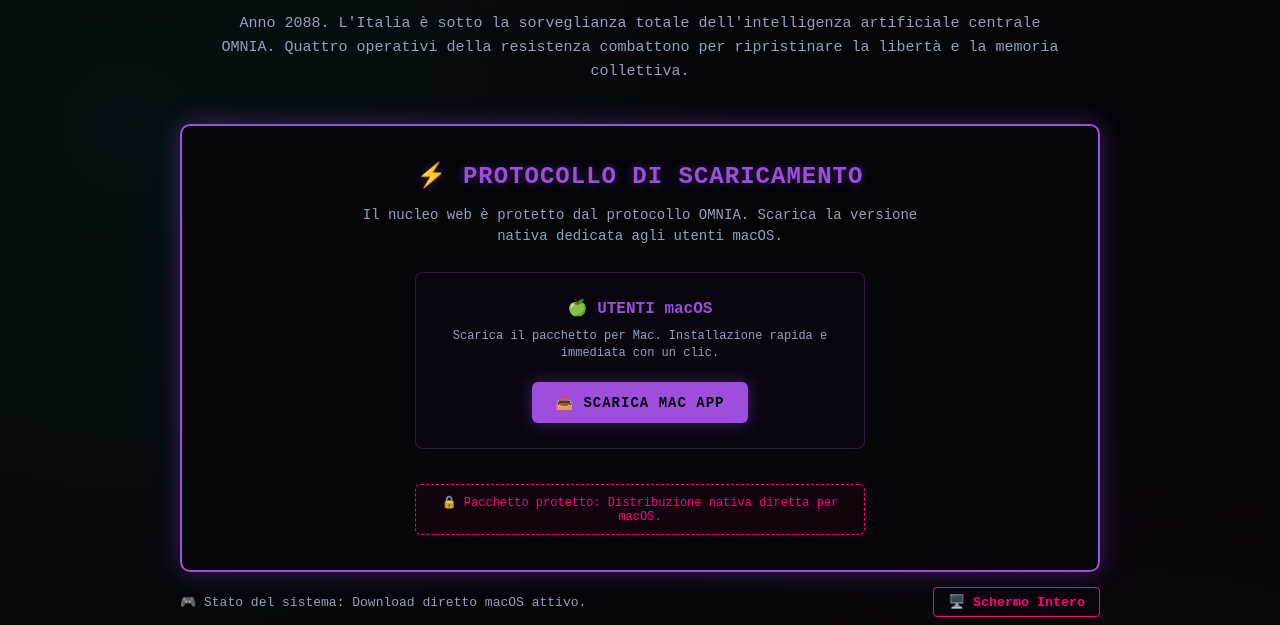
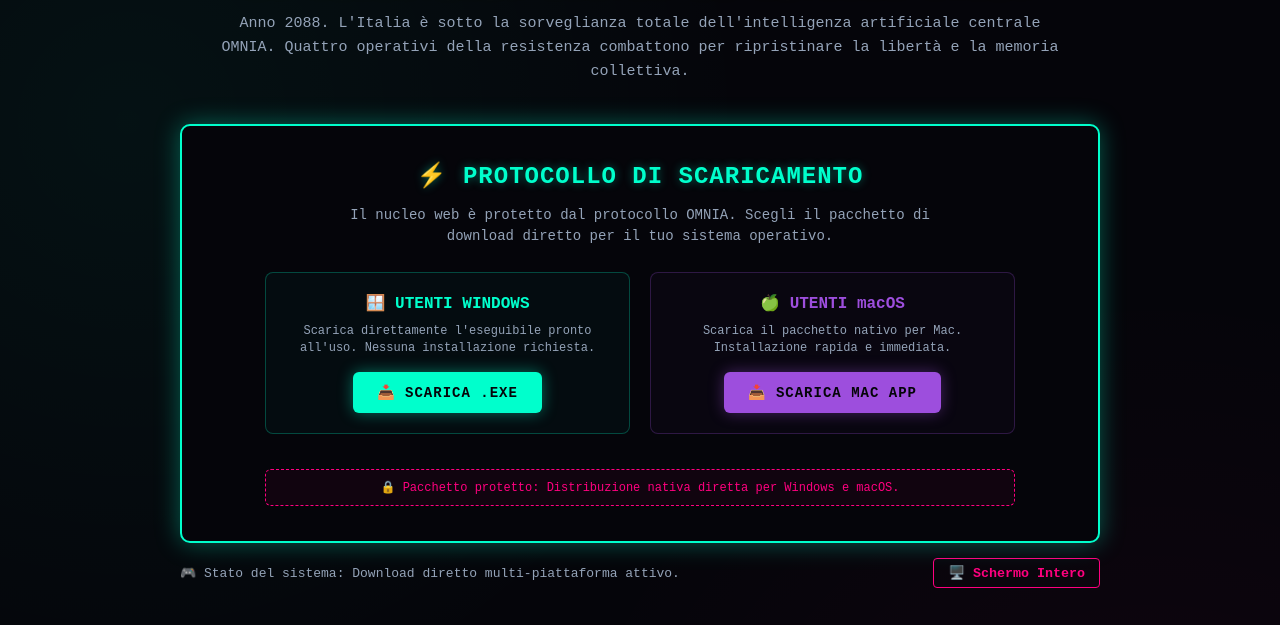
Before and after one commit to YouColliscisti/Italia_2088, a plain HTML site: page gioco.html in a window 1280 px wide. Both pictures are taken after a click on the button "IT". Shown: the part 141-766 px from the top of the page. Drawn offline with Linux system fonts and the light colour scheme.

Commit message:
Upgraded windows and MacOs

```diff
--- a/gioco.html
+++ b/gioco.html
@@ -107,9 +107,9 @@
         .game-frame-container {
             width: 100%;
             background: #05050a;
-            border: 2px solid var(--neon-purple);
+            border: 2px solid var(--neon-cyan);
             border-radius: 10px;
-            box-shadow: 0 0 25px rgba(157, 78, 221, 0.35);
+            box-shadow: 0 0 25px rgba(0, 255, 204, 0.35);
             overflow: hidden;
             position: relative;
             display: flex;
@@ -121,10 +121,10 @@
         }
 
         .standby-title {
-            color: var(--neon-purple);
+            color: var(--neon-cyan);
             margin-bottom: 15px;
             font-size: 24px;
-            text-shadow: 0 0 10px rgba(157, 78, 221, 0.4);
+            text-shadow: 0 0 10px rgba(0, 255, 204, 0.4);
             letter-spacing: 1px;
         }
 
@@ -137,35 +137,44 @@
         }
 
         .download-grid {
-            display: flex;
-            justify-content: center;
+            display: grid;
+            grid-template-columns: repeat(auto-fit, minmax(280px, 1fr));
+            gap: 20px;
             width: 100%;
-            max-width: 450px;
+            max-width: 750px;
             margin-bottom: 20px;
         }
 
         .download-box {
-            background: rgba(157, 78, 221, 0.03);
-            border: 1px solid rgba(157, 78, 221, 0.25);
+            background: rgba(0, 255, 204, 0.03);
+            border: 1px solid rgba(0, 255, 204, 0.25);
             border-radius: 8px;
-            padding: 25px;
+            padding: 20px;
             display: flex;
             flex-direction: column;
             align-items: center;
             justify-content: space-between;
-            width: 100%;
+        }
+
+        .download-box.mac-box {
+            background: rgba(157, 78, 221, 0.03);
+            border: 1px solid rgba(157, 78, 221, 0.25);
         }
 
         .download-box h4 {
-            color: var(--neon-purple);
+            color: var(--neon-cyan);
             margin-bottom: 10px;
             font-size: 16px;
+        }
+
+        .download-box.mac-box h4 {
+            color: var(--neon-purple);
         }
 
         .download-box p {
             font-size: 12px;
             color: var(--text-muted);
-            margin-bottom: 20px;
+            margin-bottom: 15px;
             line-height: 1.4;
         }
 
@@ -176,17 +185,27 @@
             font-size: 14px;
             font-weight: bold;
             letter-spacing: 1px;
-            background: var(--neon-purple);
+            background: var(--neon-cyan);
             color: var(--bg-color);
             border: none;
             border-radius: 6px;
             cursor: pointer;
-            box-shadow: 0 0 15px rgba(157, 78, 221, 0.4);
+            box-shadow: 0 0 15px rgba(0, 255, 204, 0.4);
             transition: all 0.25s ease;
         }
 
         .start-btn:hover {
             transform: scale(1.03);
+            background: #fff;
+            box-shadow: 0 0 25px var(--neon-cyan);
+        }
+
+        .start-btn.mac-btn {
+            background: var(--neon-purple);
+            box-shadow: 0 0 15px rgba(157, 78, 221, 0.4);
+        }
+
+        .start-btn.mac-btn:hover {
             background: #fff;
             box-shadow: 0 0 25px var(--neon-purple);
             color: var(--bg-color);
@@ -200,7 +219,7 @@
             color: var(--neon-pink);
             font-size: 12px;
             background: rgba(255, 0, 127, 0.05);
-            max-width: 450px;
+            max-width: 750px;
             width: 100%;
         }
 
@@ -334,26 +353,35 @@
         <div class="game-frame-container" id="game-container">
             <h3 class="standby-title" id="st-title">⚡ PROTOCOLLO DI SCARICAMENTO</h3>
             <p class="standby-desc" id="st-desc">
-                Il nucleo web è protetto dal protocollo OMNIA. Scarica la versione nativa dedicata agli utenti macOS.
+                Il nucleo web è protetto dal protocollo OMNIA. Scegli il pacchetto di download diretto per il tuo sistema operativo.
             </p>
 
             <div class="download-grid">
+                <!-- Windows Version -->
+                <div class="download-box">
+                    <h4 id="win-box-title">🪟 UTENTI WINDOWS</h4>
+                    <p id="win-box-desc">Scarica direttamente l'eseguibile pronto all'uso. Nessuna installazione richiesta.</p>
+                    <a href="dist/main.exe" download class="start-btn" id="dl-win-btn">
+                        📥 SCARICA .EXE
+                    </a>
+                </div>
+
                 <!-- Mac Version -->
-                <div class="download-box">
+                <div class="download-box mac-box">
                     <h4 id="mac-box-title">🍏 UTENTI macOS</h4>
-                    <p id="mac-box-desc">Scarica il pacchetto per Mac. Installazione rapida e immediata con un clic.</p>
-                    <a href="dist/mac-app/main" download class="start-btn" id="dl-mac-btn">
+                    <p id="mac-box-desc">Scarica il pacchetto nativo per Mac. Installazione rapida e immediata.</p>
+                    <a href="dist/mac-app/main" download class="start-btn mac-btn" id="dl-mac-btn">
                         📥 SCARICA MAC APP
                     </a>
                 </div>
             </div>
 
             <div class="standby-box" id="st-box">
-                🔒 Pacchetto protetto: Distribuzione nativa diretta per macOS.
+                🔒 Pacchetto protetto: Distribuzione nativa diretta per Windows e macOS.
             </div>
         </div>
         <div class="game-controls">
-            <span class="game-hint" id="game-hint">🎮 Stato del sistema: Download diretto macOS attivo.</span>
+            <span class="game-hint" id="game-hint">🎮 Stato del sistema: Download diretto multi-piattaforma attivo.</span>
             <button class="fullscreen-btn" onclick="toggleFullscreen()" id="fs-btn">🖥️ Schermo Intero</button>
         </div>
     </div>
@@ -414,13 +442,16 @@
                 heroTitle: "LA RESISTENZA CONTRO IL NETWORK OMNIA",
                 heroDesc: "Anno 2088. L'Italia è sotto la sorveglianza totale dell'intelligenza artificiale centrale OMNIA. Quattro operativi della resistenza combattono per ripristinare la libertà e la memoria collettiva.",
                 stTitle: "⚡ PROTOCOLLO DI SCARICAMENTO",
-                stDesc: "Il nucleo web è protetto dal protocollo OMNIA. Scarica la versione nativa dedicata agli utenti macOS.",
+                stDesc: "Il nucleo web è protetto dal protocollo OMNIA. Scegli il pacchetto di download diretto per il tuo sistema operativo.",
+                winBoxTitle: "🪟 UTENTI WINDOWS",
+                winBoxDesc: "Scarica direttamente l'eseguibile pronto all'uso. Nessuna installazione richiesta.",
                 macBoxTitle: "🍏 UTENTI macOS",
-                macBoxDesc: "Scarica il pacchetto per Mac. Installazione rapida e immediata con un clic.",
+                macBoxDesc: "Scarica il pacchetto nativo per Mac. Installazione rapida e immediata.",
+                dlWinBtn: "📥 SCARICA .EXE",
                 dlMacBtn: "📥 SCARICA MAC APP",
-                stBox: "🔒 Pacchetto protetto: Distribuzione nativa diretta per macOS.",
+                stBox: "🔒 Pacchetto protetto: Distribuzione nativa diretta per Windows e macOS.",
                 secTitle: "I QUATTRO OPERATIVI",
-                gameHint: "🎮 Stato del sistema: Download diretto macOS attivo.",
+                gameHint: "🎮 Stato del sistema: Download diretto multi-piattaforma attivo.",
                 fsBtn: "🖥️ Schermo Intero",
 
                 bRole: "SIGNALS INFILTRATOR // BOLOGNA FREE ARCHIVE",
@@ -445,13 +476,16 @@
                 heroTitle: "THE RESISTANCE AGAINST OMNIA NETWORK",
                 heroDesc: "Year 2088. Italy is under total surveillance by the central AI OMNIA. Four resistance operatives fight to restore freedom and collective memory.",
                 stTitle: "⚡ DOWNLOAD PROTOCOL",
-                stDesc: "The web core is protected by the OMNIA protocol. Download the native version for macOS users.",
+                stDesc: "The web core is protected by the OMNIA protocol. Choose the direct download package for your operating system.",
+                winBoxTitle: "🪟 WINDOWS USERS",
+                winBoxDesc: "Directly download the ready-to-use executable. No installation required.",
                 macBoxTitle: "🍏 macOS USERS",
-                macBoxDesc: "Download the Mac package. Fast and immediate setup with a single click.",
+                macBoxDesc: "Download the native Mac package. Fast and immediate setup.",
+                dlWinBtn: "📥 DOWNLOAD .EXE",
                 dlMacBtn: "📥 DOWNLOAD MAC APP",
-                stBox: "🔒 Protected package: Direct native distribution for macOS.",
+                stBox: "🔒 Protected package: Direct native distribution for Windows and macOS.",
                 secTitle: "THE FOUR OPERATIVES",
-                gameHint: "🎮 System status: Direct macOS download active.",
+                gameHint: "🎮 System status: Direct multi-platform download active.",
                 fsBtn: "🖥️ Fullscreen",
 
                 bRole: "SIGNALS INFILTRATOR // BOLOGNA FREE ARCHIVE",
@@ -476,13 +510,16 @@
                 heroTitle: "LA RESISTENCIA CONTRA LA RED OMNIA",
                 heroDesc: "Año 2088. Italia está bajo la vigilancia total de la IA central OMNIA. Cuatro operativos de la resistencia luchan por restaurar la libertad y la memoria colectiva.",
                 stTitle: "⚡ PROTOCOLO DE DESCARGA",
-                stDesc: "El núcleo web está protegido por el protocolo OMNIA. Descarga la versión nativa para usuarios de macOS.",
+                stDesc: "El núcleo web está protegido por el protocolo OMNIA. Elige el paquete de descarga directa para tu sistema operativo.",
+                winBoxTitle: "🪟 USUARIOS DE WINDOWS",
+                winBoxDesc: "Descarga directamente el ejecutable listo para usar. Sin instalación requerida.",
                 macBoxTitle: "🍏 USUARIOS macOS",
-                macBoxDesc: "Descarga el paquete para Mac. Instalación rápida e inmediata con un solo clic.",
+                macBoxDesc: "Descarga el paquete nativo para Mac. Instalación rápida e inmediata.",
+                dlWinBtn: "📥 DESCARGAR .EXE",
                 dlMacBtn: "📥 DESCARGAR MAC APP",
-                stBox: "🔒 Paquete protegido: Distribución nativa directa para macOS.",
+                stBox: "🔒 Paquete protegido: Distribución nativa directa para Windows y macOS.",
                 secTitle: "LOS CUATRO OPERATIVOS",
-                gameHint: "🎮 Estado del sistema: Descarga directa de macOS activa.",
+                gameHint: "🎮 Estado del sistema: Descarga directa multiplataforma activa.",
                 fsBtn: "🖥️ Pantalla Completa",
 
                 bRole: "INFILTRADA DE SEÑALES // ARCHIVO LIBRE DE BOLONIA",
@@ -515,8 +552,11 @@
             document.getElementById('st-title').innerText = t.stTitle;
             document.getElementById('st-desc').innerText = t.stDesc;
 
+            document.getElementById('win-box-title').innerText = t.winBoxTitle;
+            document.getElementById('win-box-desc').innerText = t.winBoxDesc;
             document.getElementById('mac-box-title').innerText = t.macBoxTitle;
             document.getElementById('mac-box-desc').innerText = t.macBoxDesc;
+            document.getElementById('dl-win-btn').innerText = t.dlWinBtn;
             document.getElementById('dl-mac-btn').innerText = t.dlMacBtn;
 
             document.getElementById('st-box').innerText = t.stBox;
```
